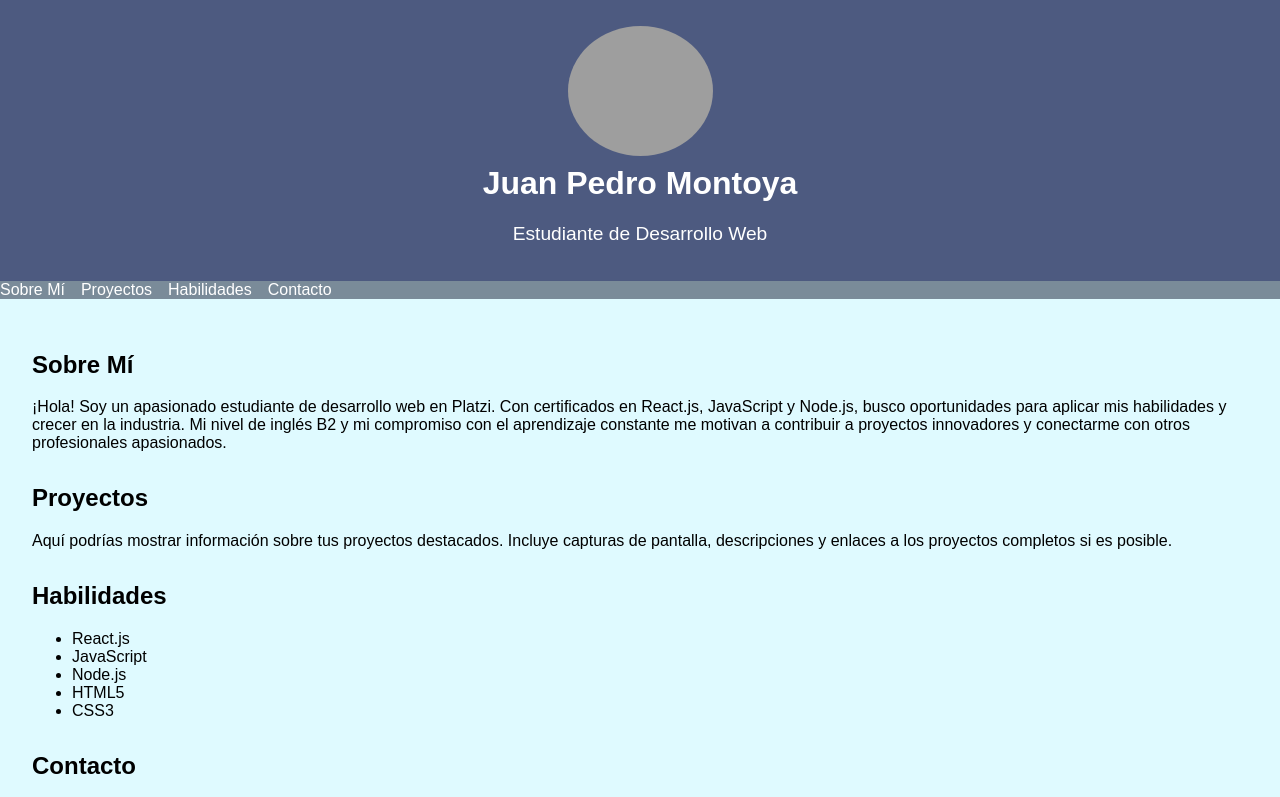
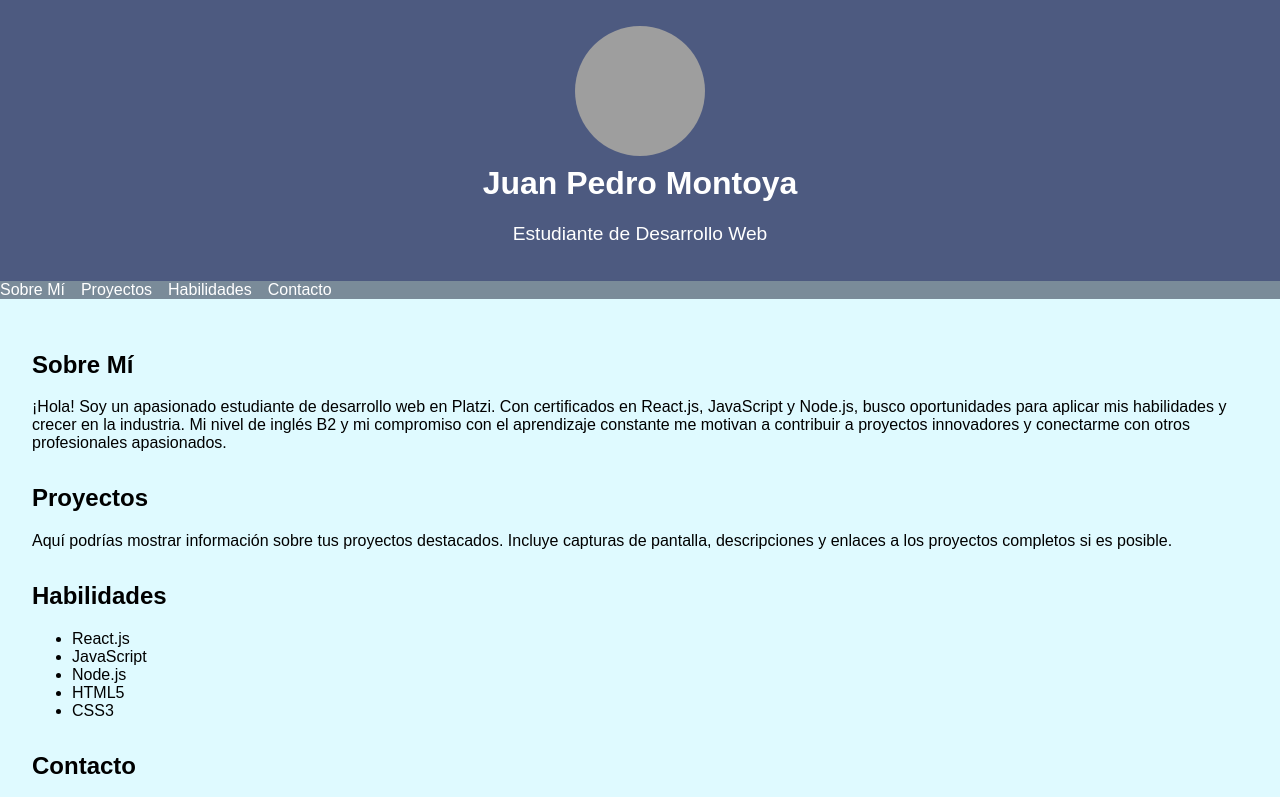
Before and after one commit to Pedromonvel94/Portafolio, a plain HTML site: page index.html in a window 1280 px wide. Shown: the top 797 px of the page. Drawn offline with Linux system fonts and the light colour scheme; grey boxes are pictures that could not be loaded.

Commit message:
styles.css

```diff
--- a/styles.css
+++ b/styles.css
@@ -14,7 +14,7 @@ header {
 }
 
 header img {
-    width: 145px;
+    width: 130px;
     height: 130px;
     border-radius: 50%;
     margin-top: 10px;
```
